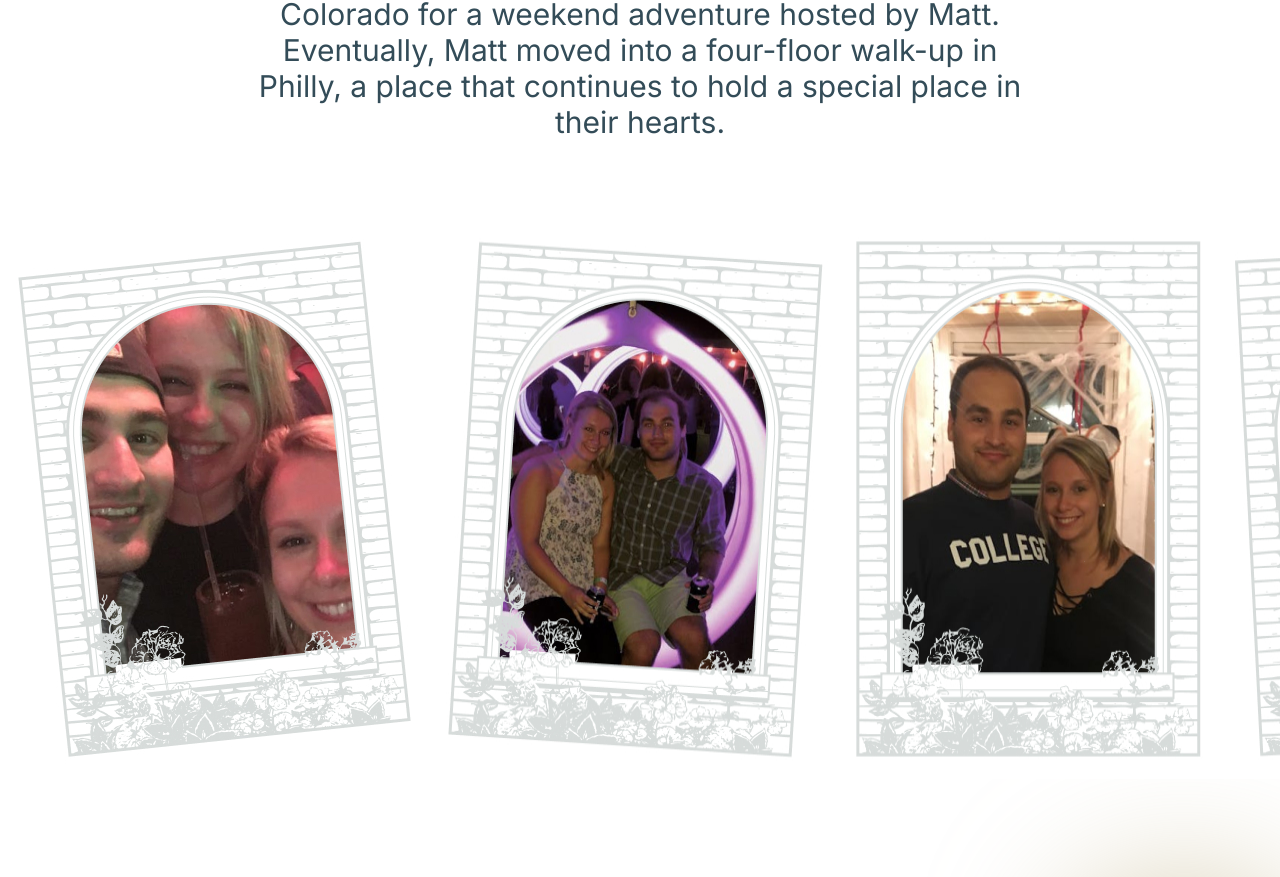
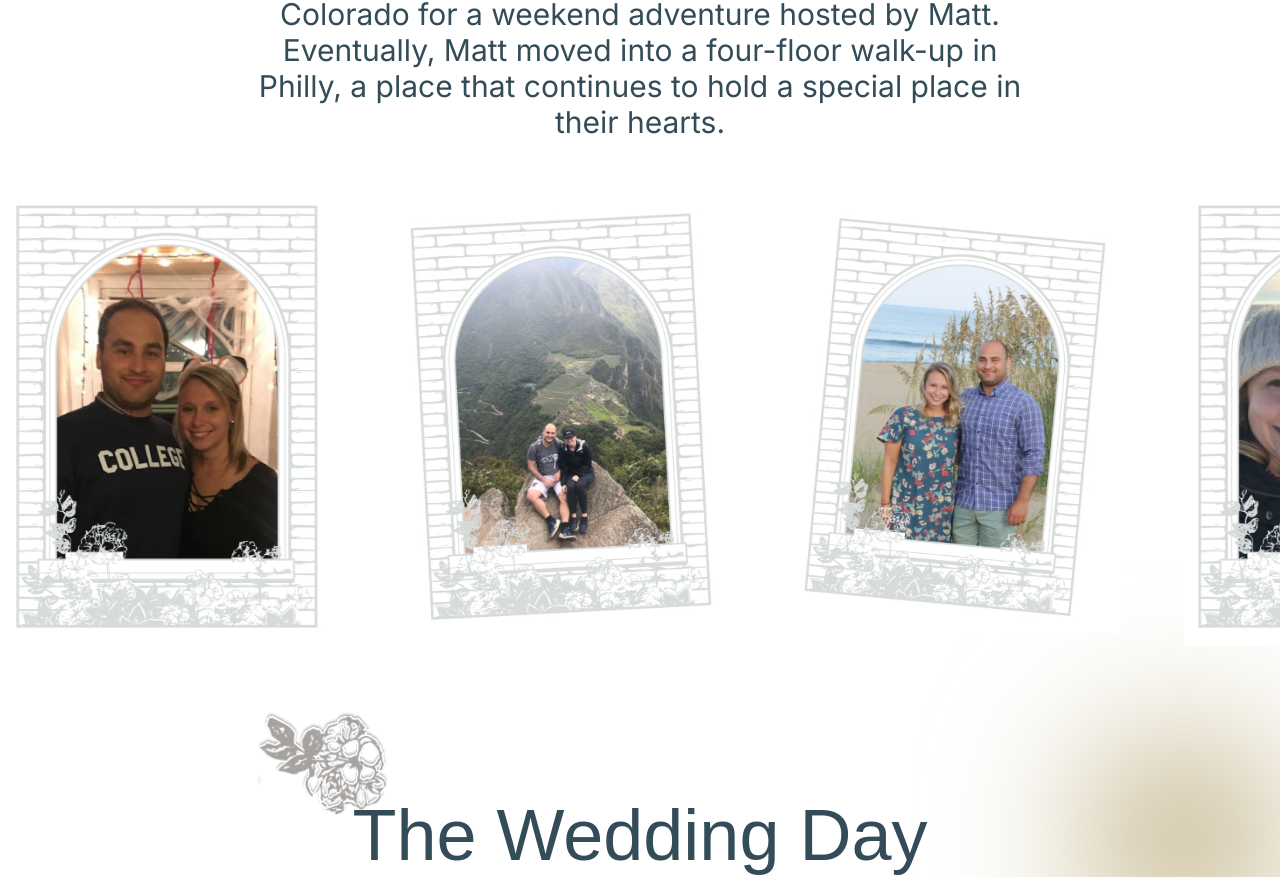
Before and after one commit to atkinsmatt10/wedding-website, a Next.js app: page / in a window 1280 px wide. Shown: the part 2270-3147 px from the top of the page. Built offline with nearby package versions, Linux system fonts and the light colour scheme; a web font is replaced by a local one.

Commit message:
make animated carousel

```diff
--- a/components/carousel.tsx
+++ b/components/carousel.tsx
@@ -2,17 +2,34 @@ import Image from 'next/image';
 
 export default function Carousel() {
   return (
-    <div className="snap-x overflow-x-auto flex py-20">
+    <div className="my-12 w-full inline-flex flex-nowrap overflow-hidden">
+      <ul className="flex items-center justify-center md:justify-start [&_li]:mx-8 [&_img]:max-w-none animate-infinite-scroll">
         {Array.from({ length: 9 }).map((_, index) => (
+          <li key={`item-${index}`}>
             <Image
-          key={`item-${index}`}
               src={`/carousel/frame-${index + 1}.jpg`}
-          width={430}
-          height={559}
+              width={330}
+              height={459}
               alt=""
-          className="snap-start"
             />
+          </li>
         ))}
+      </ul>
+      <ul
+        className="flex items-center justify-center md:justify-start [&_li]:mx-8 [&_img]:max-w-none animate-infinite-scroll"
+        aria-hidden="true"
+      >
+        {Array.from({ length: 9 }).map((_, index) => (
+          <li key={`item-${index}`}>
+            <Image
+              src={`/carousel/frame-${index + 1}.jpg`}
+              width={330}
+              height={459}
+              alt=""
+            />
+          </li>
+        ))}
+      </ul>
     </div>
   );
 }
--- a/tailwind.config.ts
+++ b/tailwind.config.ts
@@ -34,10 +34,15 @@ const config = {
           from: { height: "var(--radix-accordion-content-height)" },
           to: { height: "0" },
         },
+        "infinite-scroll": {
+          from: { transform: "translateX(0)" },
+          to: { transform: "translateX(-100%)" },
+        }
       },
       animation: {
         "accordion-down": "accordion-down 0.2s ease-out",
         "accordion-up": "accordion-up 0.2s ease-out",
+        'infinite-scroll': 'infinite-scroll 30s linear infinite',
       },
     },
   },
```
Lines whose indentation alone changed are shown as unchanged.
